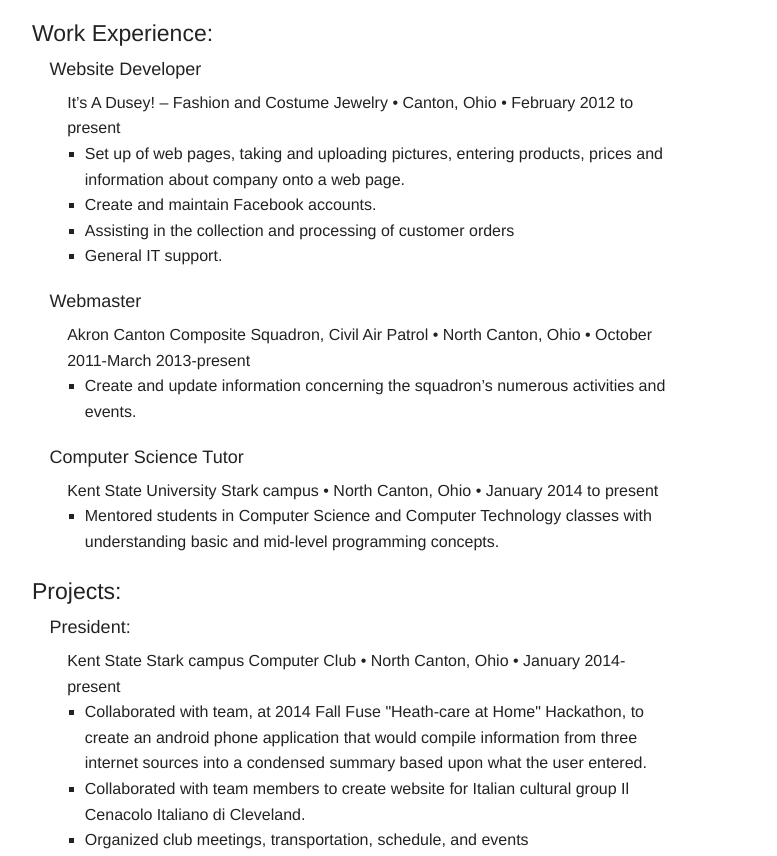
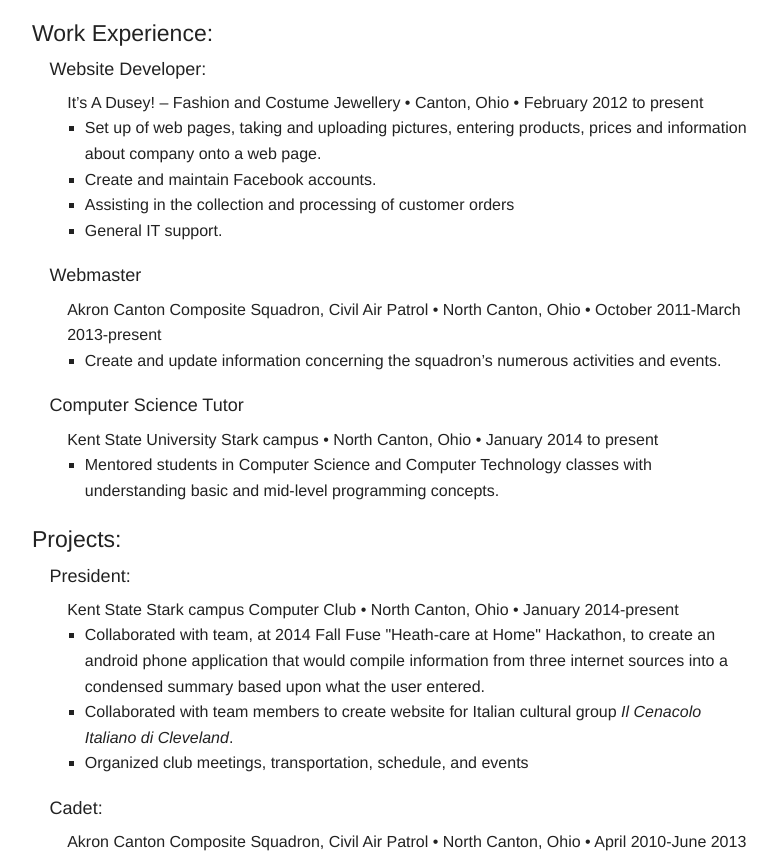
Before and after one commit to KurtisReid/professional-website, a plain HTML site: page index.html in a window 1280 px wide. Shown: the part 1412-2268 px from the top of the page, without its empty margins (123-900 px from the left). Drawn offline with Linux system fonts and the light colour scheme.

Commit message:
changed line 35 from large-8 to large-9 to give text more space and not be on one line initialized italian club name on line118 git commit
git commit

git commit

git commit

```diff
--- a/index.html
+++ b/index.html
@@ -32,7 +32,7 @@
 
       <div id="about" class="row">
 			<hr>
-			<div class="large-8 columns">
+			<div class="large-9 columns">
 			  <h4>About</h4>
 			  <ul><p>Currently majoring in Computer Science at Kent State University. </p></ul>
 
@@ -69,8 +69,8 @@
 					<h4>Work Experience:</h4>
 					<ul> <!-- ul is used to indent -->
 						<!-- website admin -->
-						<h5>Website Developer</h5>
-						<ul>It’s A Dusey! – Fashion and Costume Jewelry • Canton, Ohio • February 2012 to present
+						<h5>Website Developer:</h5>
+						<ul>It’s A Dusey! – Fashion and Costume Jewellery • Canton, Ohio • February 2012 to present
 							<ul>
 							  <li>Set up of web pages, taking and uploading pictures, entering products, prices and information about company onto a web page.</li>
 							  <li>Create and maintain Facebook accounts.</li>
@@ -78,17 +78,6 @@
 							  <li>General IT support.</li>
 							</ul>
 						</ul>
-						<!--
-						<details>
-							<summary>It’s A Dusey! – Fashion and Costume Jewelry Website Admin
-							</summary>
-
-							<p>February 2012 to present</p>
-
-							<p>Set up of web pages, taking and uploading pictures, entering products, prices and information about company onto a web page. Create and maintain Facebook accounts. General IT support.</p>
-							<p>Kim Beckwith-Owner 1-888-242-5823</p>
-
-						</details>-->
 
 						<!-- webmaster -->
 						<h5>Webmaster</h5>
@@ -104,18 +93,7 @@
 							  <li>Mentored students in Computer Science and Computer Technology classes with understanding basic and mid-level programming concepts.</li>
 							</ul>
 						</ul>
-						<!--
-						 <details>
-							<summary>Computer Science tutor
-							</summary>
 
-							 <p> - Kent State University Stark campus</p>
-							 <p> - January 2014 to present</p>
-							 <p>Assist students in Computer Science and Computer Technology classes with understanding class material and topics.</p>
-							 <p>Lisa Hart-Director of Academic Services 330-244-5042</p>
-
-						</details>
-						-->
 					</ul>
 				</div>
 
@@ -126,7 +104,7 @@
 						<ul>Kent State Stark campus Computer Club • North Canton, Ohio • January 2014-present
 							<ul>
 							  <li>Collaborated with team, at 2014 Fall Fuse "Heath-care at Home" Hackathon, to create an android phone application that would compile information from three internet sources into a condensed summary based upon what the user entered.</li>
-							  <li>Collaborated with team members to create website for Italian cultural group Il Cenacolo Italiano di Cleveland.</li>
+							  <li>Collaborated with team members to create website for Italian cultural group <i>Il Cenacolo Italiano di Cleveland</i>.</li>
 							  <li>Organized club meetings, transportation, schedule, and events</li>
 							</ul>
 						</ul>
@@ -159,7 +137,7 @@
 						<h5>Volunteer:</h5>
 						<ul>Canton/Akron area
 							<ul>
-							  <li>Accumulated over 60 hours of community service and numerous volunteering opportunities including working at the Sherriff’s Open House in North Canton, Parking Cars for events, and many activities honoring Veterans. </li>
+							  <li>Accumulated over 60 hours of community service and numerous volunteering opportunities including working at the Sheriff's Open House in North Canton, Parking Cars for events, and many activities honouring Veterans. </li>
 							</ul>
 						</ul>
 					</ul>
@@ -258,7 +236,7 @@
 				 <!-- put courses here -->
 				<h4>Courses Taken</h4>
 				<ul>
-					<h5>Kent State Univeristy</h5>
+					<h5>Kent State University</h5>
 					<ul>
 						<li>CS I PROGRAM/PROBLEM SOLVING (CS 13001)</li>
 						<li>CS II DATA STRUCTURES (CS 23001)</li>
```
